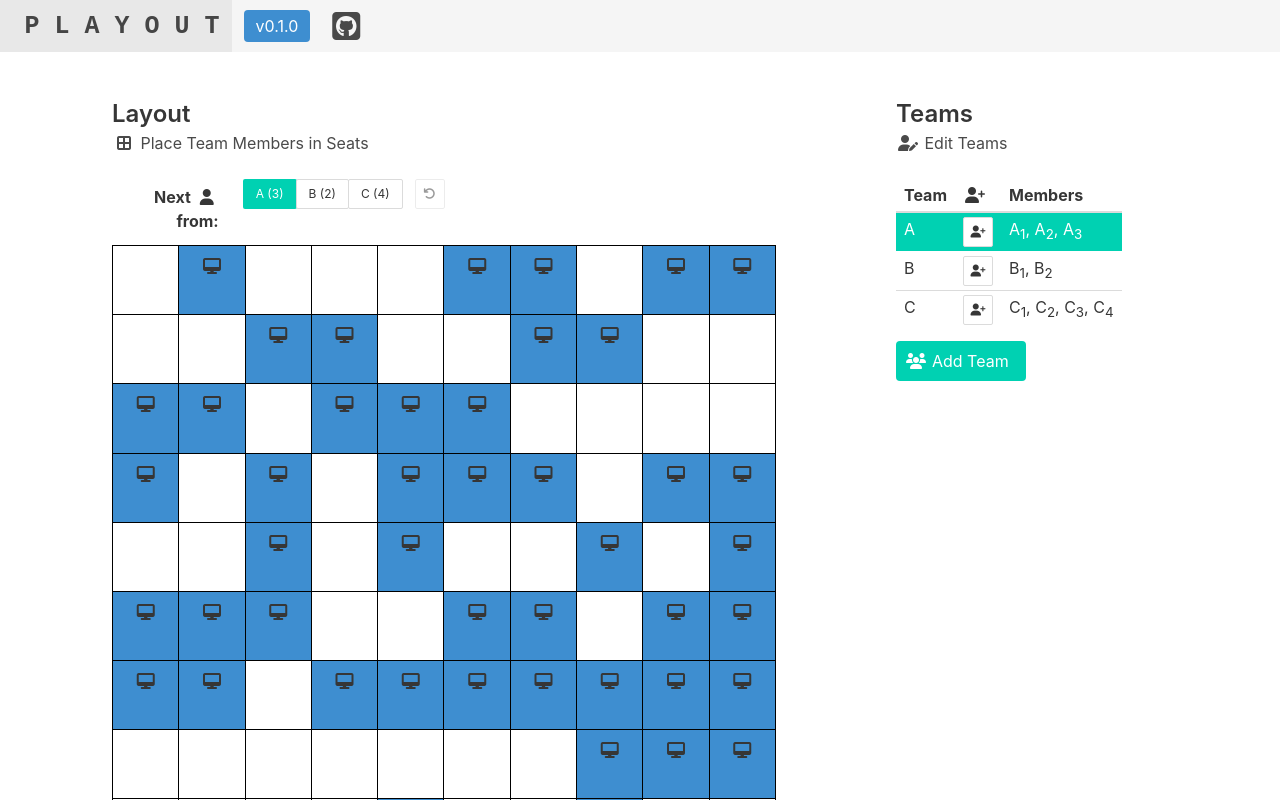
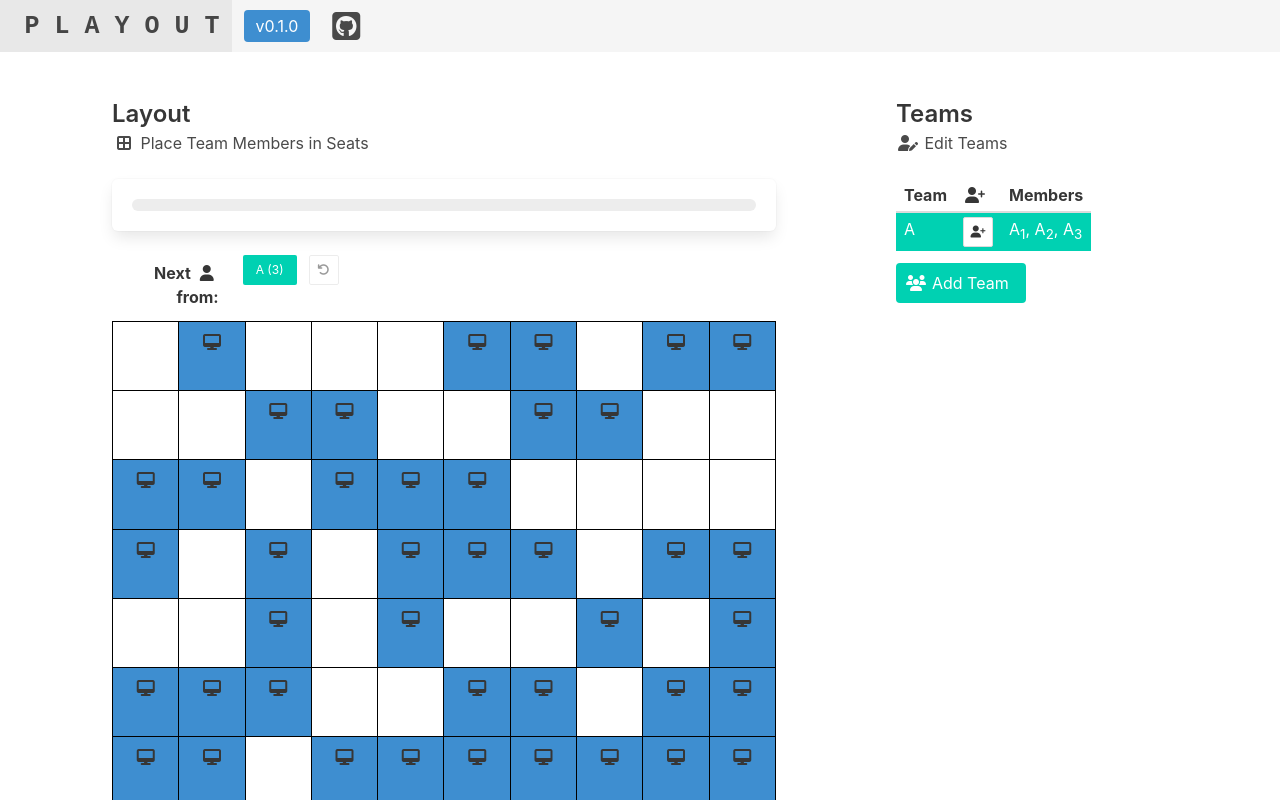
Before and after one commit to mikemoraned/playout, a React (Create React App) app: page / in a window 1280 px wide. Shown: the top 800 px of the page. Built offline with nearby package versions, Linux system fonts and the light colour scheme.

Commit message:
indicate completion through progress bar

```diff
--- a/src/App.js
+++ b/src/App.js
@@ -4,6 +4,7 @@ import { Navigation } from "./Navigation";
 import { Grid } from "./Grid";
 import { TeamsMini } from "./TeamsMini";
 import { TeamsFull } from "./TeamsFull";
+import { Progress } from "./Progress";
 import { StoreProvider } from "./store.js";
 import { version } from "../package.json";
 
@@ -23,6 +24,7 @@ function App() {
                   </span>{" "}
                   Place Team Members in Seats
                 </p>
+                <Progress />
                 <TeamsMini />
                 <Grid />
               </section>
--- /dev/null
+++ b/src/Progress.js
@@ -0,0 +1,24 @@
+import React from "react";
+import { useContext } from "react";
+import { StoreContext } from "./store.js";
+
+export function Progress() {
+  const { state } = useContext(StoreContext);
+  const { teams } = state;
+  const total = teams.list.reduce((sum, team) => team.placed.length + sum, 0);
+  const remaining = teams.list.reduce((sum, team) => team.remaining + sum, 0);
+  const done = total - remaining;
+  const percentageDone = (100 * done) / total;
+  const completed = done === total;
+  return (
+    <div className="box">
+      <progress
+        className={`progress is-small ${completed ? "is-success" : ""}`}
+        value={done}
+        max={total}
+      >
+        {percentageDone}%
+      </progress>
+    </div>
+  );
+}
--- a/src/store.js
+++ b/src/store.js
@@ -267,7 +267,8 @@ export const StoreProvider = ({ children }) => {
   const maximumSize = 10;
   const initialState = storeFor(
     teamsFor(
-      [teamFor("A", 3), teamFor("B", 2), teamFor("C", 4)],
+      //   [teamFor("A", 3), teamFor("B", 2), teamFor("C", 4)],
+      [teamFor("A", 3)],
       templateFor(["A", "B", "C", "D", "E"], defaultSize, maximumSize)
     ),
     gridFor(10, 10)
```
